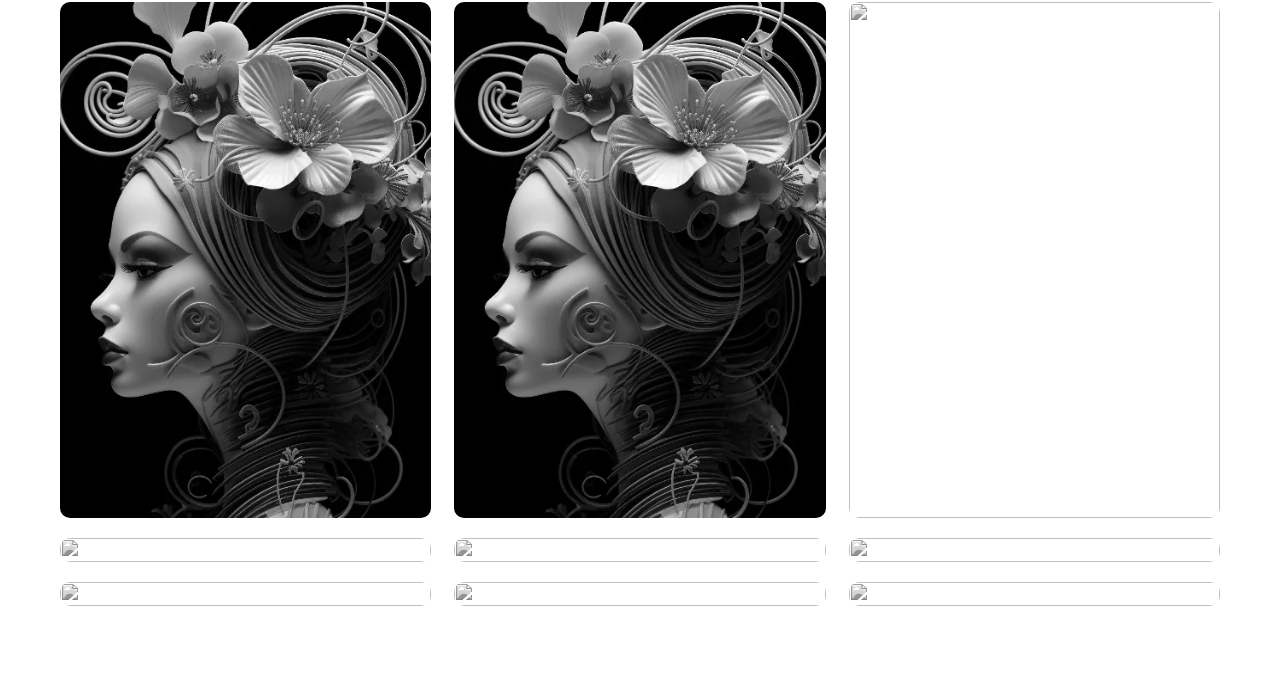
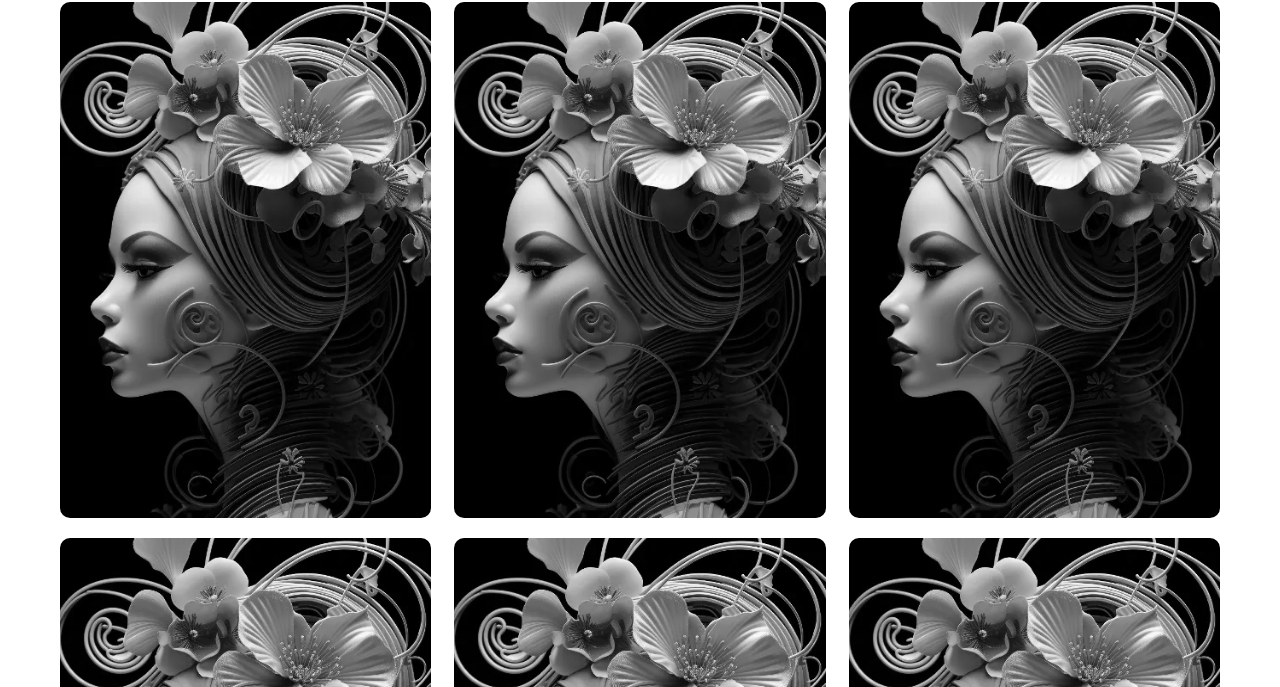
Before and after one commit to gkumar806/Galleryflex, a plain HTML site: page index.html in a window 1280 px wide. Shown: the part 113-800 px from the top of the page. Drawn offline with Linux system fonts and the light colour scheme; the site is published under a folder, as on GitHub Pages, so addresses that start at the root find nothing.

Commit message:
Update index.html

```diff
--- a/index.html
+++ b/index.html
@@ -20,31 +20,31 @@
                 <figcaption>Image2</figcaption>
             </figure>
             <figure class="card">
-                <img src="/im01.webp" alt="">
+                <img src="./im01.webp" alt="Image3">
                 <figcaption>Image3</figcaption>
             </figure>
             <figure class="card">
-                <img src="/im01.webp" alt="">
+                <img src="./im01.webp" alt="Image4">
                 <figcaption>Image4</figcaption>
             </figure>
             <figure class="card">
-                <img src="/im01.webp" alt="">
+                <img src="./im01.webp" alt="Image5">
                 <figcaption>Image5</figcaption>
             </figure>
             <figure class="card">
-                <img src="/im01.webp" alt="">
+                <img src="./im01.webp" alt="Image6">
                 <figcaption>Image6</figcaption>
             </figure>
             <figure class="card">
-                <img src="/im01.webp" alt="">
+                <img src="./im01.webp" alt="Image7">
                 <figcaption>Image7</figcaption>
             </figure>
             <figure class="card">
-                <img src="/im01.webp" alt="">
+                <img src="./im01.webp" alt="Image8">
                 <figcaption>Image8</figcaption>
             </figure>
             <figure class="card">
-                <img src="/im01.webp" alt="">
+                <img src="./im01.webp" alt="Image9">
                 <figcaption>Image9</figcaption>
             </figure>
         </div>
```
